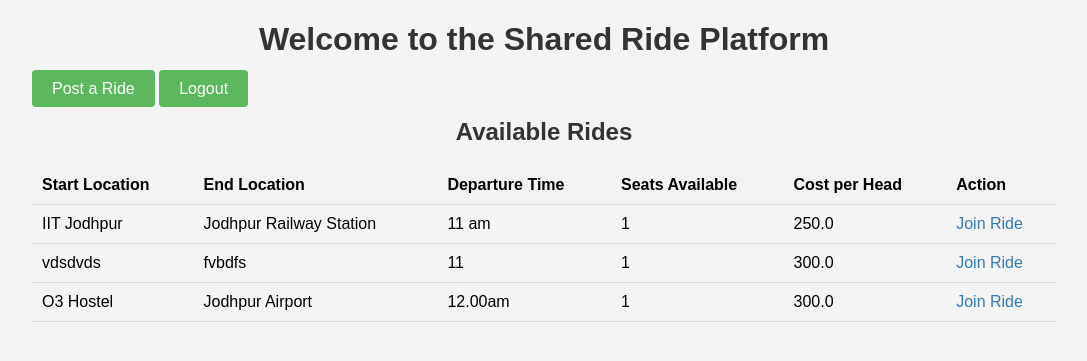
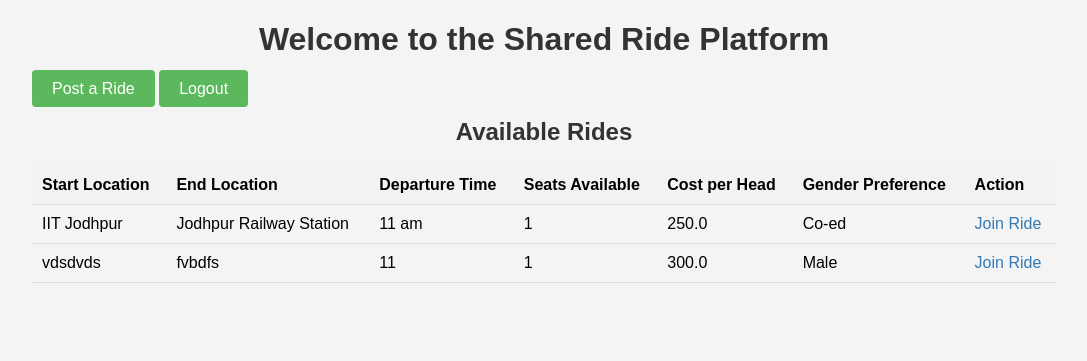
Before and after one commit to akaash897/TravelSathi-Travel-Companion-App, a Flask app: page / in a window 1280 px wide. Shown: the top 361 px of the page, without its empty margins (96-1183 px from the left). Run offline with Flask 3, Linux system fonts and the light colour scheme; a user stored in the database is signed in.

Commit message:
Added Gender Filtering

```diff
--- a/routes.py
+++ b/routes.py
@@ -8,7 +8,16 @@ from flask_login import login_user, current_user, logout_user, login_required
 @app.route('/')
 @app.route('/home')
 def home():
-    rides = Ride.query.all()
+    if current_user.is_authenticated:
+        # Filter rides based on gender preference
+        if current_user.gender == 'male':
+            rides = Ride.query.filter((Ride.gender_preference == 'male') | (Ride.gender_preference == 'co-ed')).all()
+        elif current_user.gender == 'female':
+            rides = Ride.query.filter((Ride.gender_preference == 'female') | (Ride.gender_preference == 'co-ed')).all()
+    else:
+        # If the user is not authenticated, only show co-ed rides (for guests)
+        rides = Ride.query.filter_by(gender_preference='co-ed').all()
+
     return render_template('index.html', rides=rides)
 
 # User Registration
@@ -53,17 +62,25 @@ def new_ride():
         return redirect(url_for('home'))
     return render_template('create_ride.html', form=form)
 
-# Join a Ride
 @app.route('/ride/join/<int:ride_id>')
 @login_required
 def join_ride(ride_id):
     ride = Ride.query.get_or_404(ride_id)
+
+    # Check if the gender preference of the ride matches the user's gender
+    if ride.gender_preference == 'male' and current_user.gender != 'male':
+        flash('This ride is male-only. You cannot join.', 'danger')
+        return redirect(url_for('home'))
+    elif ride.gender_preference == 'female' and current_user.gender != 'female':
+        flash('This ride is female-only. You cannot join.', 'danger')
+        return redirect(url_for('home'))
 
     # Check if the user is already a passenger in the ride
     if current_user in ride.passengers:
         flash('You have already joined this ride!', 'warning')
         return redirect(url_for('home'))
 
+    # Check if there are available seats
     if ride.available_seats > 0:
         ride.passengers.append(current_user)  # Add the current user to the passengers
         ride.available_seats -= 1  # Decrease available seats
--- a/templates/index.html
+++ b/templates/index.html
@@ -40,6 +40,7 @@
                 <th>Departure Time</th>
                 <th>Seats Available</th>
                 <th>Cost per Head</th>
+                <th>Gender Preference</th>  <!-- Add this column -->
                 <th>Action</th>
             </tr>
             {% for ride in rides %}
@@ -49,11 +50,11 @@
                 <td>{{ ride.departure_time }}</td>
                 <td>{{ ride.available_seats }}</td>
                 <td>{{ ride.cost_per_head }}</td>
+                <td>{{ ride.gender_preference|capitalize }}</td>  <!-- Display the gender preference -->
                 <td><a href="{{ url_for('join_ride', ride_id=ride.id) }}">Join Ride</a></td>
             </tr>
             {% endfor %}
         </table>
-    </div>
 
     <!-- Link to JavaScript -->
     <script src="{{ url_for('static', filename='scripts.js') }}"></script>
```
